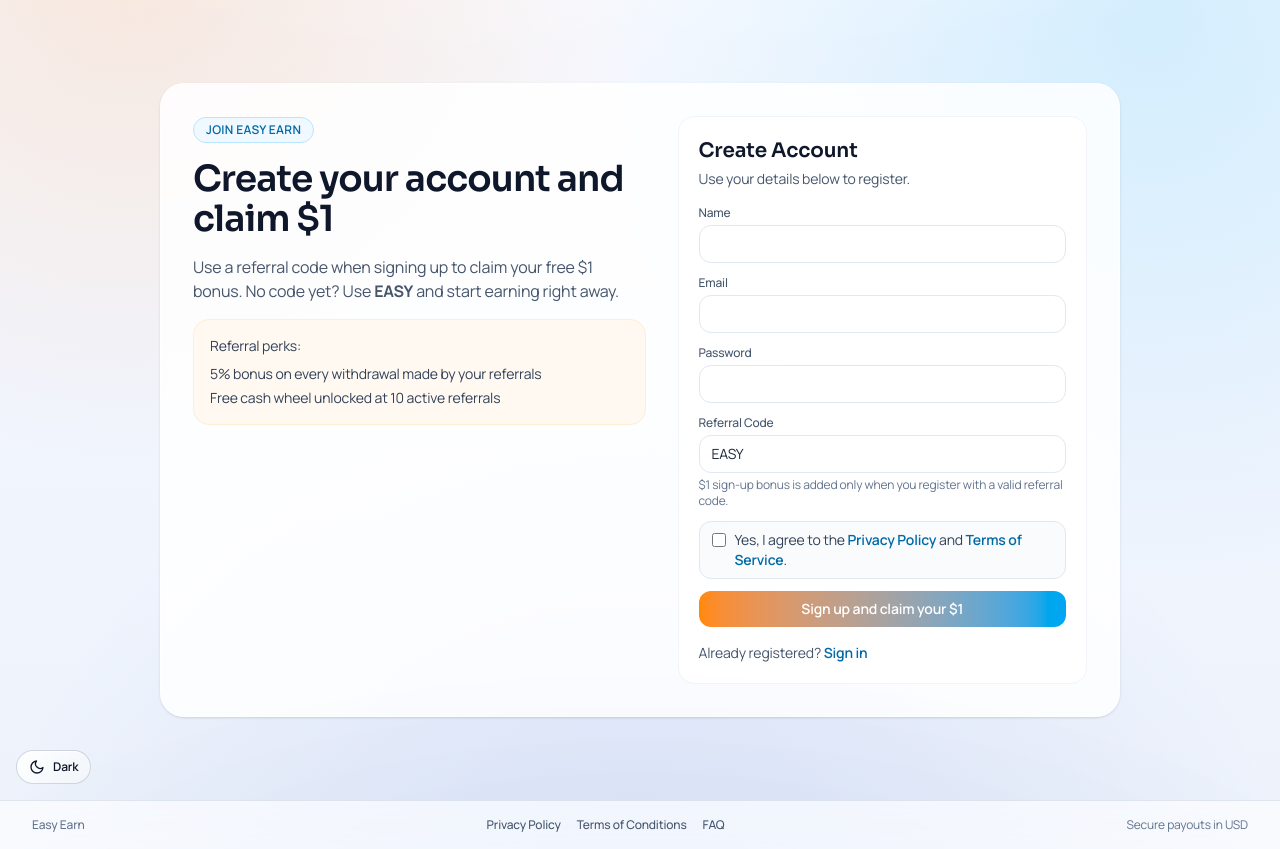
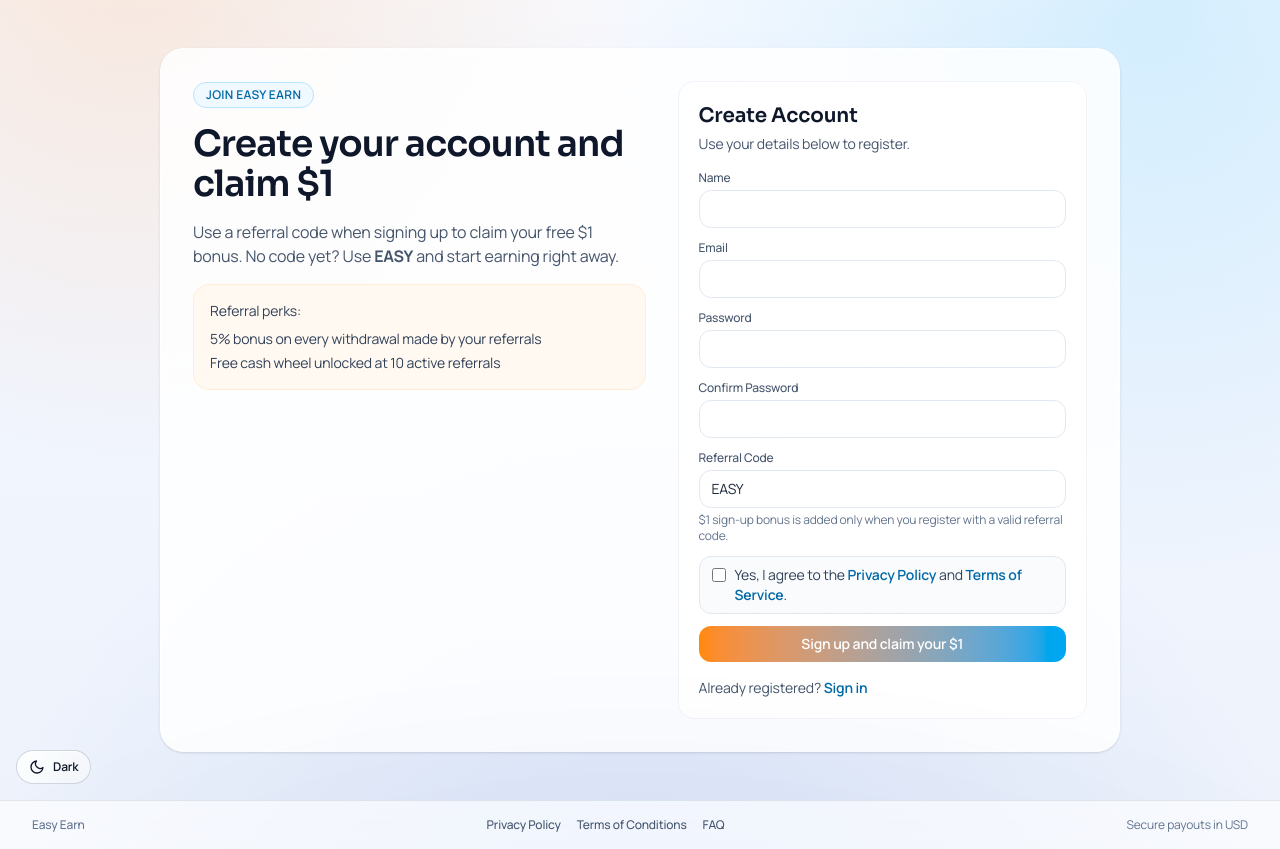
Before and after one commit to YUHANLKYT/easyearnwebsite, a Next.js app: page /signup in a window 1280 px wide. Built offline with nearby package versions, Linux system fonts and the light colour scheme; no server answers.

Commit message:
Add confirm password validation to signup

```diff
--- a/src/app/auth/signup/route.ts
+++ b/src/app/auth/signup/route.ts
@@ -26,6 +26,7 @@
     name: formData.get("name"),
     email: formData.get("email"),
     password: formData.get("password"),
+    confirmPassword: formData.get("confirmPassword"),
     referralCode: formData.get("referralCode"),
     acceptLegal: formData.get("acceptLegal"),
     next: formData.get("next"),
--- a/src/app/signup/page.tsx
+++ b/src/app/signup/page.tsx
@@ -88,6 +88,16 @@
               />
             </label>
             <label className="block">
+              <span className="mb-1 block text-xs font-medium text-slate-600">Confirm Password</span>
+              <input
+                type="password"
+                name="confirmPassword"
+                required
+                minLength={6}
+                className="w-full rounded-xl border border-slate-200 bg-white px-3 py-2 text-sm text-slate-800 outline-none ring-sky-300 transition focus:ring-2"
+              />
+            </label>
+            <label className="block">
               <span className="mb-1 block text-xs font-medium text-slate-600">Referral Code</span>
               <input
                 type="text"
--- a/src/lib/validation.ts
+++ b/src/lib/validation.ts
@@ -1,12 +1,18 @@
 import { z } from "zod";
 
-export const signUpSchema = z.object({
+export const signUpSchema = z
+  .object({
     name: z.string().trim().min(2).max(40),
     email: z.email().trim().toLowerCase(),
     password: z.string().min(6).max(64),
+    confirmPassword: z.string().min(6).max(64),
     referralCode: z.string().trim().max(32).optional(),
     acceptLegal: z.literal("on"),
     next: z.string().trim().optional(),
+  })
+  .refine((value) => value.password === value.confirmPassword, {
+    message: "Passwords do not match.",
+    path: ["confirmPassword"],
   });
 
 export const signInSchema = z.object({
```
Lines whose indentation alone changed are shown as unchanged.
